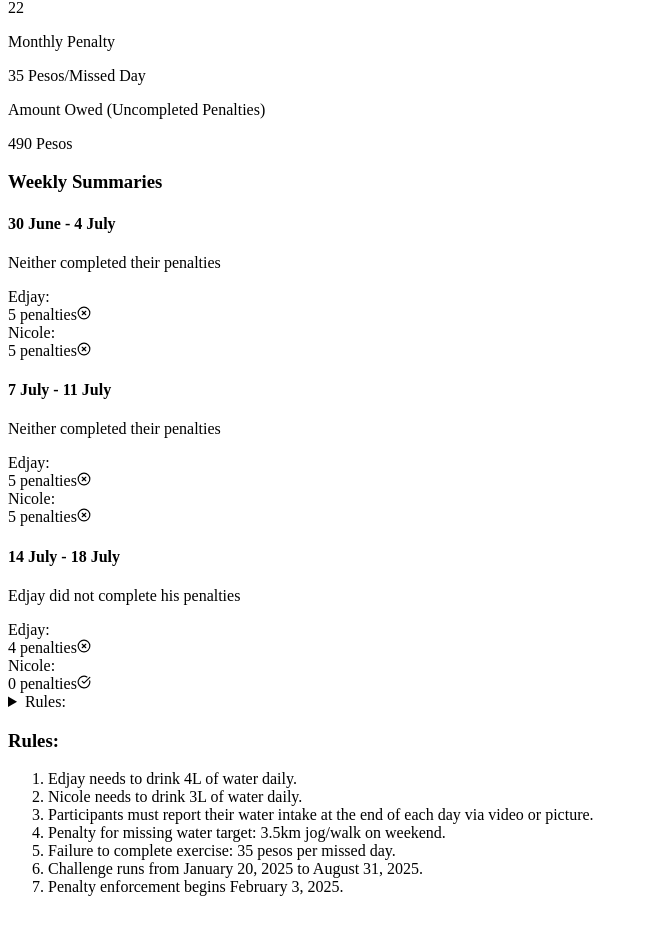
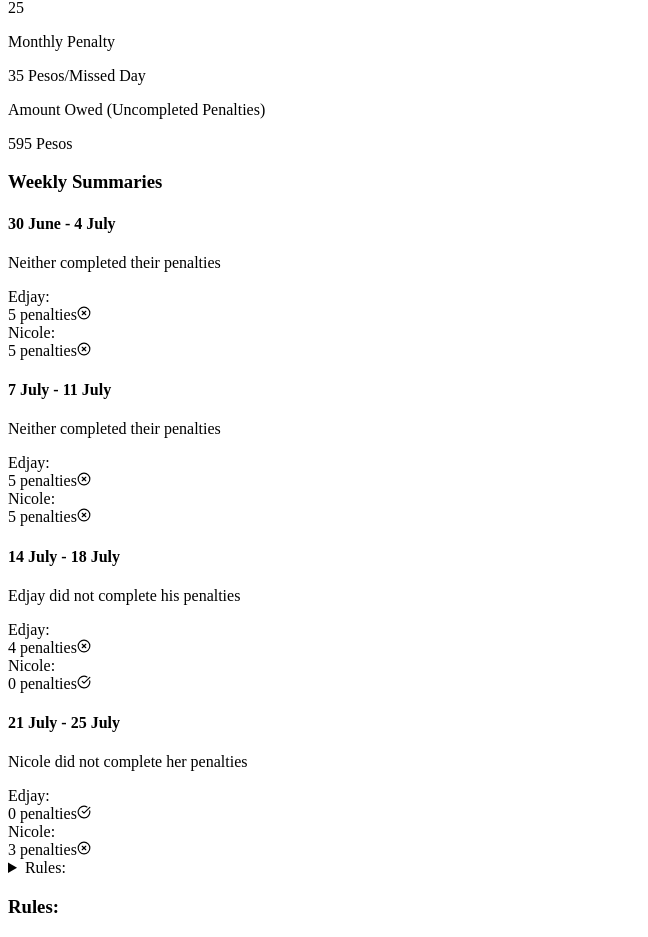
Before and after one commit to edge405/Hydration-Challenge-Calendar-Tracker, a React (Vite) app: page / in a window 1280 px wide. Shown: the part 2293-3230 px from the top of the page, without its empty margins (0-648 px from the left). Before the commit the page ends 3205 px from the top, so only its background shows below. Built offline with nearby package versions, Linux system fonts and the light colour scheme; the HTML template or start-up script is replaced by a standard one.

Commit message:
july 21 to 25

```diff
--- a/src/App.jsx
+++ b/src/App.jsx
@@ -525,6 +525,18 @@ const App = () => {
         nicole: true,
       },
       description: "Edjay did not complete his penalties",
+    },
+    "week-2025-07-21": {
+      // Jul 21-25
+      penalties: {
+        edjay: [],
+        nicole: ["2025-07-21", "2025-07-24", "2025-07-25"],
+      },
+      compliance: {
+        edjay: true,
+        nicole: false,
+      },
+      description: "Nicole did not complete her penalties",
     },
   };
 
```
